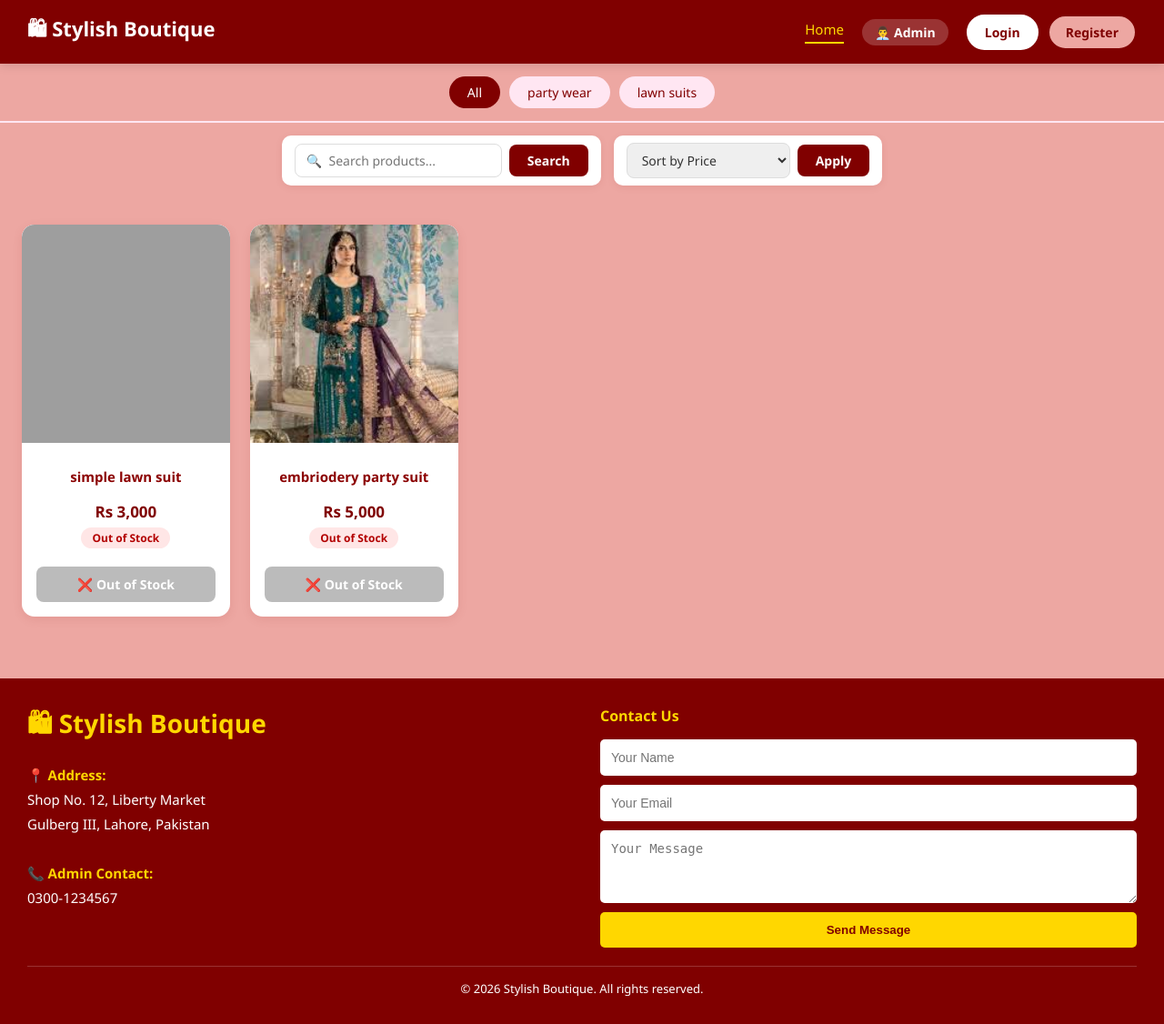
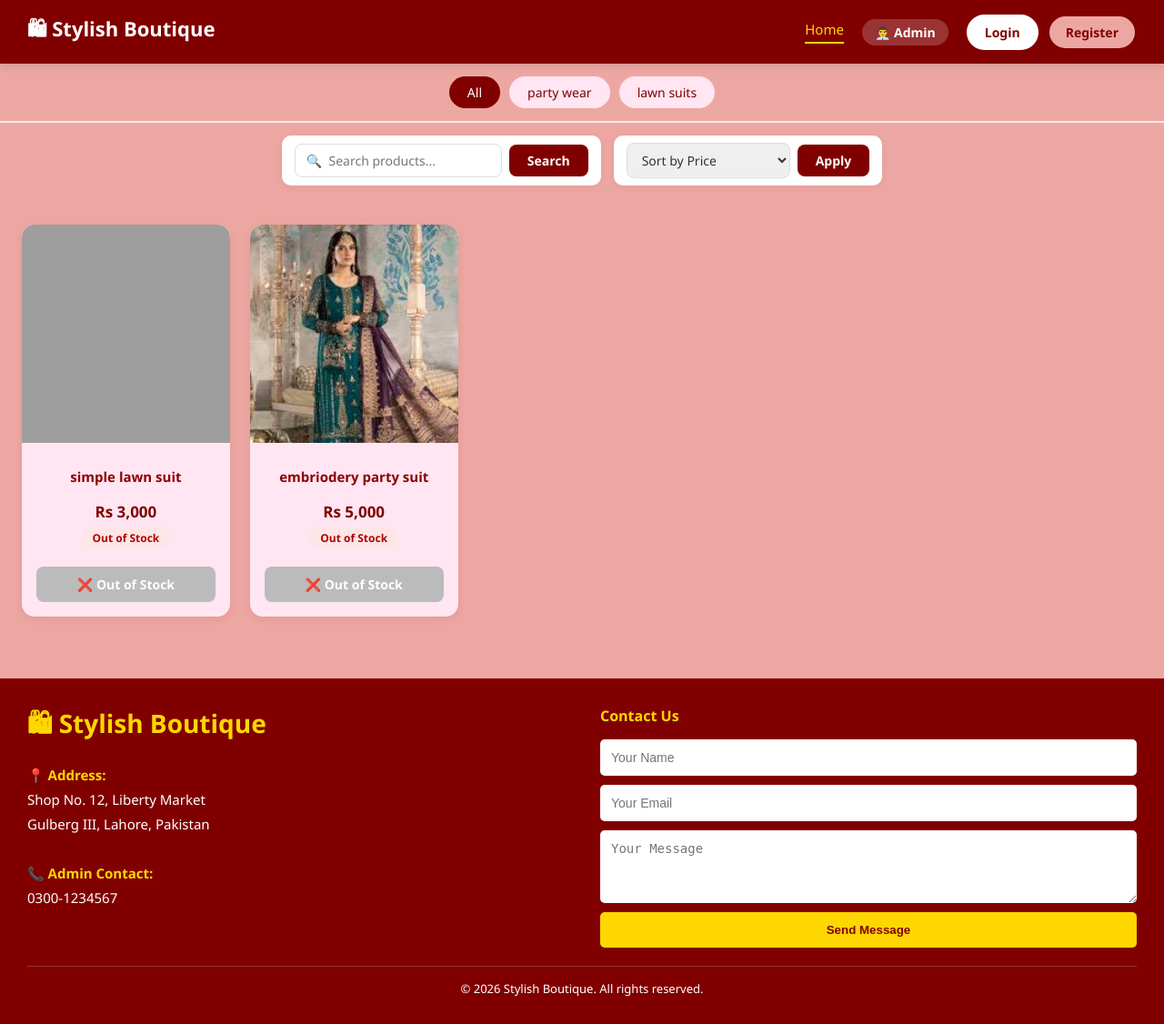
Before and after one commit to saniaamalik/boutique_store, a PHP site: page /customers/dashboard.php in a window 1280 px wide. Shown: the whole page at 91% size. Run offline with PHP 8.4, Linux system fonts and the light colour scheme; data comes from the database, SQL or seed files in the repository; grey boxes are pictures that could not be loaded.

Commit message:
change color

```diff
--- a/customers/dashboard.php
+++ b/customers/dashboard.php
@@ -153,7 +153,7 @@ body {
 
 /* ===== CARD ===== */
 .card {
-    background: white;
+    background: #ffe6f2;
     border-radius: 14px;
     box-shadow: 0 3px 12px rgba(128,0,0,0.09);
     overflow: hidden;
@@ -174,7 +174,7 @@ body {
     height: 240px;          /* fixed height - all images same */
     object-fit: cover;      /* fills box, crops neatly */
     object-position: center top;
-    background: #fff0f5;
+    background: #ffe6f2;
     display: block;
     flex-shrink: 0;
 }
```
